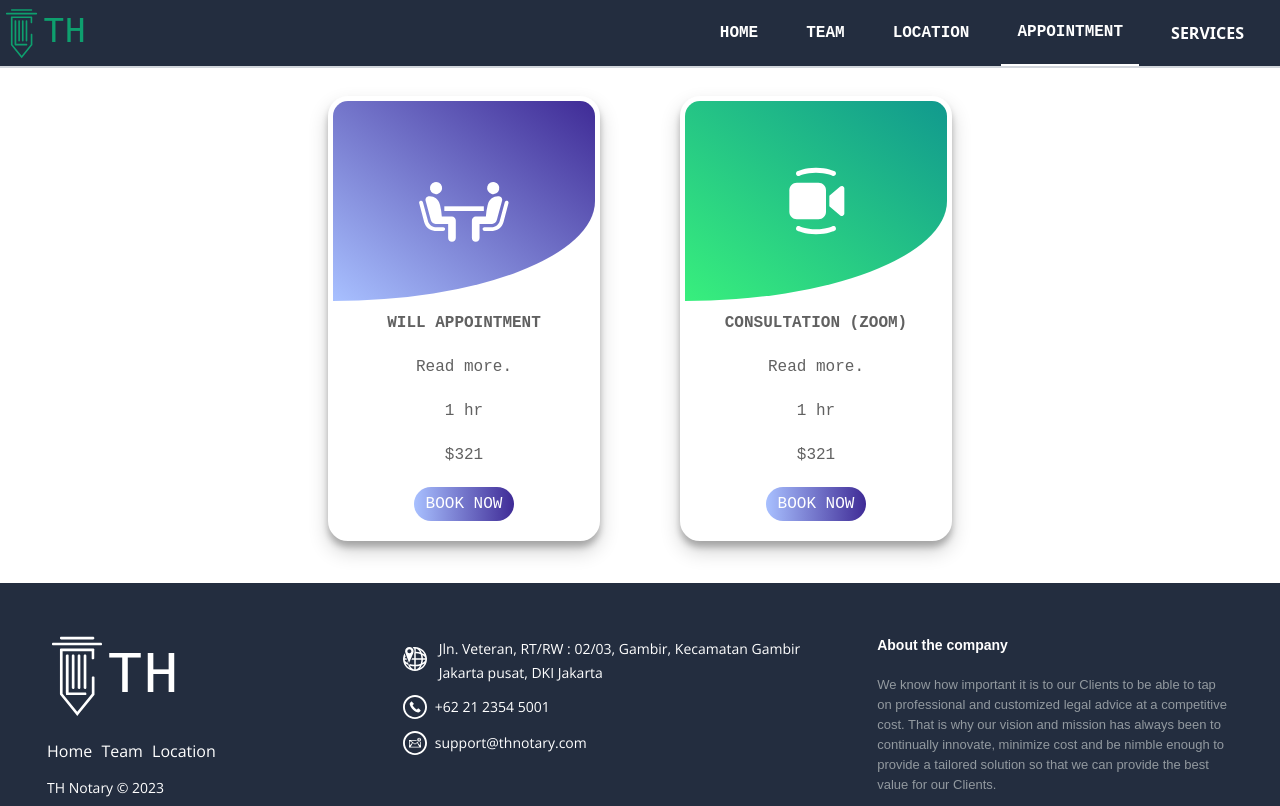
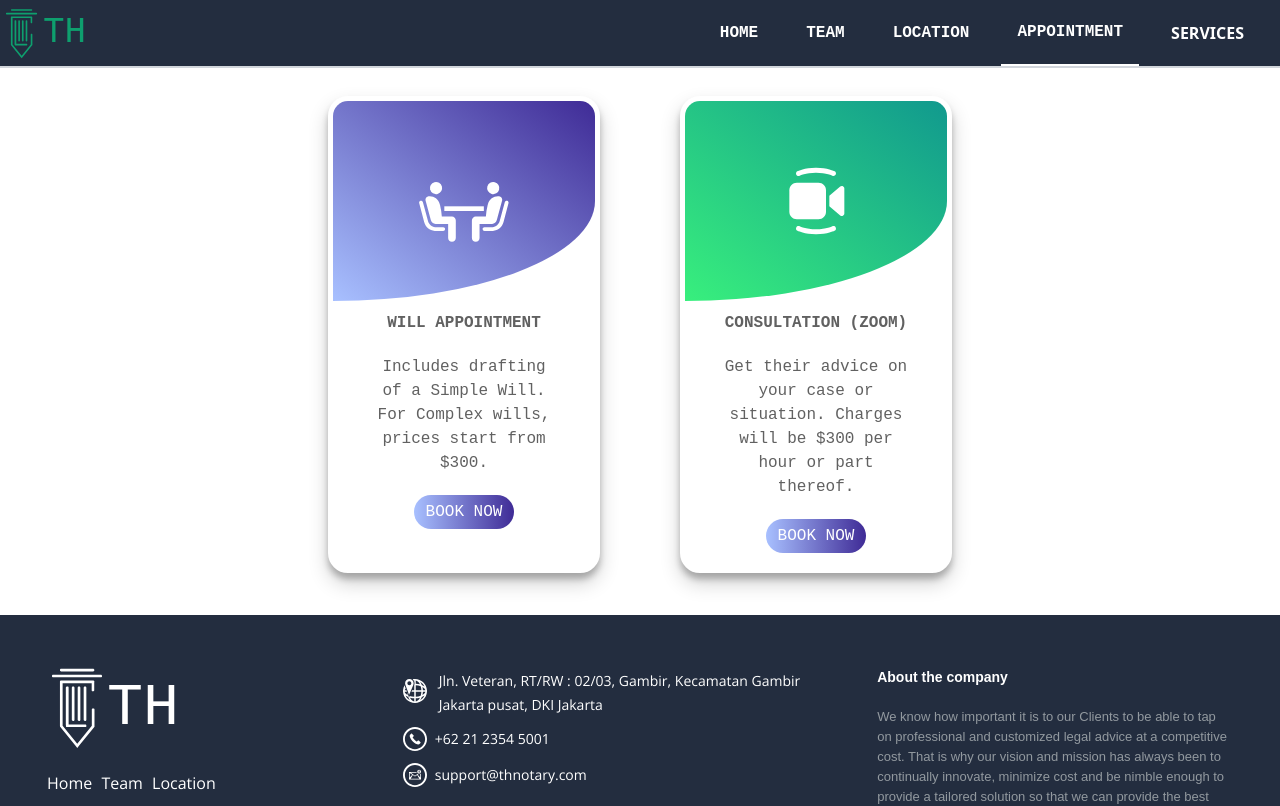
Before and after one commit to haetamm/thpartner, a Nuxt app: page /appointment in a window 1280 px wide. Shown: the top 806 px of the page. Built offline with nearby package versions, Linux system fonts and the light colour scheme; a web font is replaced by a local one.

Commit message:
update appointment and service page

```diff
--- a/pages/appointment.vue
+++ b/pages/appointment.vue
@@ -10,14 +10,8 @@
             <h1 class="card-title">
               {{ option.title }}
             </h1>
-            <p class="card-text hover:underline">
-              Read more.
-            </p>
             <p class="card-text">
-              1 hr
-            </p>
-            <p class="card-text">
-              $321
+              {{ option.description }}
             </p>
             <NuxtLink :to="option.url" class="card-btn one">
               Book Now
@@ -33,8 +27,8 @@
 <script setup>
 
 const options = [
-  { color: 'one', url: '/service', title: 'Will Appointment', img: '/meet.svg' },
-  { color: 'two', url: '/service/prbate', title: 'Consultation (Zoom)', img: '/zoom.svg' }
+  { color: 'one', url: '/service', title: 'Will Appointment', img: '/meet.svg', description: 'Includes drafting of a Simple Will. For Complex wills, prices start from $300.' },
+  { color: 'two', url: '/service/prbate', title: 'Consultation (Zoom)', img: '/zoom.svg', description: 'Get their advice on your case or situation. Charges will be $300 per hour or part thereof.' }
 
 ]
 useHead({
--- a/pages/service/[slug].vue
+++ b/pages/service/[slug].vue
@@ -1,8 +1,8 @@
 <template>
   <div class="">
     <Head>
-      <Title>{{ service ? `TH | ${service.title}` : '404 | Not Found' }}</Title>
-      <Meta name="description" :content="service ? service.title : '404 | Not Found'" />
+      <Title>{{ service && service.title ? `TH | ${service.title}` : '404 | Not Found' }}</Title>
+      <Meta name="description" :content="service && service.title ? service.title : '404 | Not Found'" />
     </Head>
     <div class="pt-[4.5rem] md:pt-[4.3rem] pb-2 kontener mx-auto justify-center ">
       <div class=" grid md:grid-cols-2 md:flex w-full md:justify-center gap-1 my-3 md:px-4">
```
